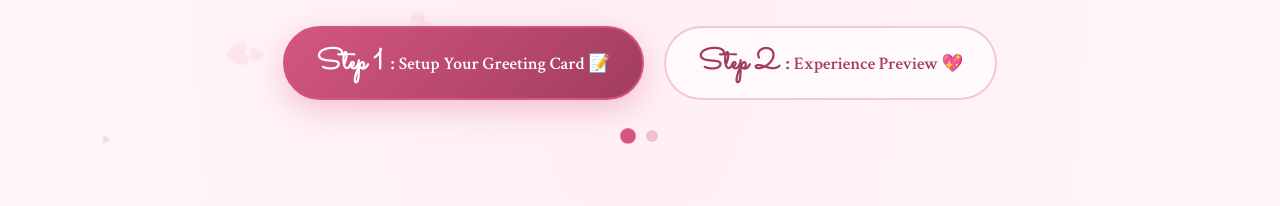
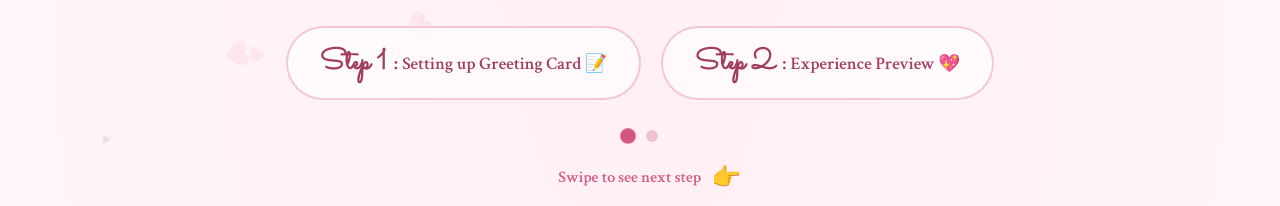
Before and after one commit to Kadge-Jatin/uploader-server, a website: page token-service/public/landing.html in a window 1280 px wide. Both pictures are taken after a click on the element 628 px from the left and 689 px from the top of the page. Shown: the part 553-759 px from the top of the page. Drawn offline with nearby package versions, Linux system fonts and the light colour scheme.

Commit message:
Implement swipe hint for navigation guidance
Added swipe hint element and corresponding styles to guide users.

```diff
--- a/token-service/public/landing.html
+++ b/token-service/public/landing.html
@@ -297,6 +297,34 @@
       transform:scale(1.3);
     }
 
+    /* Swipe Hint */
+.swipe-hint {
+  display: none;
+  justify-content: center;
+  align-items: center;
+  gap: 10px;
+  margin-top: 20px;
+  color: var(--rose);
+  font-size: 1rem;
+  font-weight: 600;
+  animation: pulseHint 2s infinite;
+}
+
+.swipe-hint.show {
+  display: flex;
+}
+
+@keyframes pulseHint {
+  0%, 100% { opacity: 0.6; transform: translateX(0); }
+  50% { opacity: 1; transform: translateX(10px); }
+}
+
+.swipe-hint .arrow {
+  font-size: 1.5rem;
+}
+
+
+
     /* Features Section */
     .features {
       margin:80px auto;
@@ -564,7 +592,7 @@
       <!-- Tab Navigation -->
       <!-- Tab Navigation -->
 <div class="demo-tabs">
-  <button class="tab-btn" data-tab="0"><span style="font-family: 'Sacramento', cursive; font-size: 1.8rem;">Step 1 :</span> Setup Your Greeting Card 📝</button>
+  <button class="tab-btn" data-tab="0"><span style="font-family: 'Sacramento', cursive; font-size: 1.8rem;">Step 1 :</span> Setting up Greeting Card 📝</button>
   <button class="tab-btn" data-tab="1"><span style="font-family: 'Sacramento', cursive; font-size: 1.8rem;">Step 2 :</span> Experience Preview 💖</button>
 </div>
 
@@ -610,6 +638,11 @@
         <span class="indicator active" data-index="0"></span>
         <span class="indicator" data-index="1"></span>
       </div>
+
+      <!-- ADD THIS NEW ELEMENT -->
+<div class="swipe-hint" id="swipeHint">
+  <span>Swipe to see next step</span>
+  <span class="arrow">👉</span>
     </div>
 
     <!-- Features Section -->
@@ -753,6 +786,7 @@
     const viewVideo = document.getElementById('viewVideo');
     const muteSetup = document.getElementById('muteSetup');
     const muteView = document.getElementById('muteView');
+    const swipeHint = document.getElementById('swipeHint'); // ADD THIS LINE
 
     let currentIndex = 0;
     let touchStartX = 0;
@@ -775,14 +809,35 @@
   demoCards.style.transform = `translateX(-${index * 100}%)`;
 
   // Update tabs
-      tabBtns.forEach((btn, i) => {
-        btn.classList.toggle('active', i === index);
+  tabBtns.forEach((btn, index) => {
+  btn.addEventListener('click', () => {
+    demoCardsWrapper.classList.add('show');
+    updateCards(index);
+
+    // ADD THIS: Scroll to bottom of the cards wrapper
+    setTimeout(() => {
+      const wrapperRect = demoCardsWrapper.getBoundingClientRect();
+      const wrapperBottom = wrapperRect.bottom + window.scrollY;
+
+      window.scrollTo({
+        top: wrapperBottom - window.innerHeight + 100, // 100px offset from bottom
+        behavior: 'smooth'
+      });
+    }, 100); // Small delay to ensure wrapper is shown
+  });
 });
 
   // Update indicators
   indicators.forEach((ind, i) => {
     ind.classList.toggle('active', i === index);
   });
+
+  // ADD THIS: Show/hide swipe hint
+  if (index === 0) {
+    swipeHint.classList.add('show');
+  } else {
+    swipeHint.classList.remove('show');
+  }
 
   // Video management - play current, pause others
   if (index === 0) {
```
Lines whose indentation alone changed are shown as unchanged.
